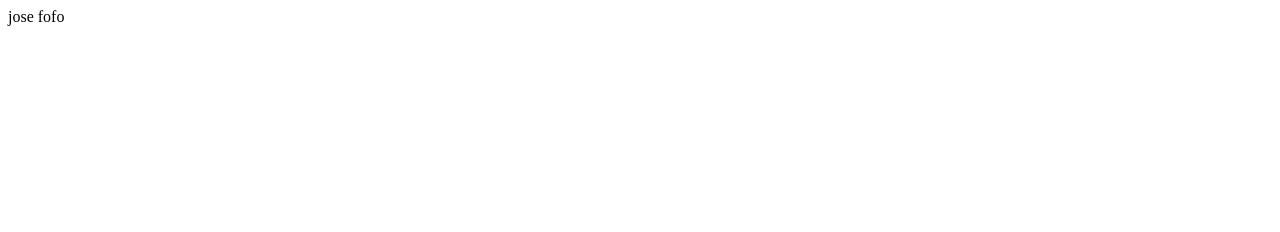
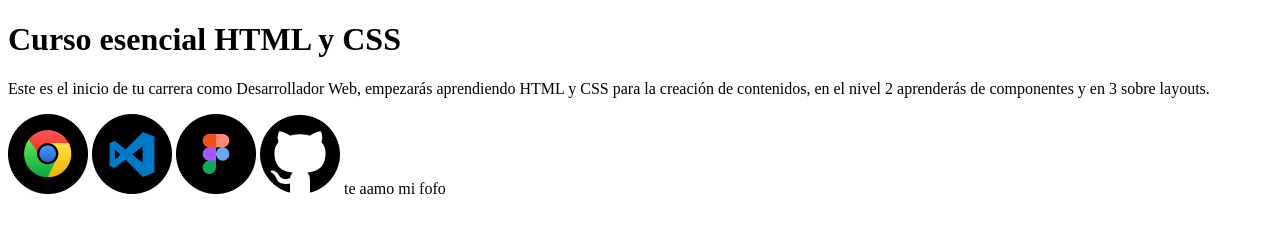
Before and after one commit to Feliannys/curso-esencial-html-css, a plain HTML site: page index.html in a window 1280 px wide. Drawn offline with Linux system fonts and the light colour scheme.

Commit message:
Hemos agregado los logos del setup al proyecto

```diff
--- a/index.html
+++ b/index.html
@@ -1,5 +1,5 @@
 <!DOCTYPE html>
-<html lang="en">
+<html lang="es">
 <head>
     <meta charset="UTF-8">
     <meta http-equiv="X-UA-Compatible" content="IE=edge">
@@ -7,6 +7,22 @@
     <title>Document</title>
 </head>
 <body>
-    jose fofo
+    <h1>
+        Curso esencial HTML y CSS
+    </h1>
+    <p>
+        Este es el inicio de tu carrera como Desarrollador Web, empezarás aprendiendo HTML y CSS para la creación de contenidos, en el nivel 2 aprenderás de componentes y en 3 sobre layouts.
+    </p>
+    <img src="/img/google-chrome.png" alt="Logo de Google Chrome" title="Logo de Google Chrome">
+    <img src="/img/visual-studio-code.png" alt="Logo de Visual Studio Code" title="Logo de Visual Studio Code">
+    <img src="/img/figma.png" alt="Logo de Figma" title="Logo de Figma">
+    <img src="/img/github.png" alt="Logo de GitHub" title="Logo de GitHub">
+
+
+
+
+
+
+ te aamo mi fofo
 </body>
 </html>
```
Also changed, not shown: img/figma.png (added), img/github.png (added), img/google-chrome.png (added), img/visual-studio-code.png (added).
